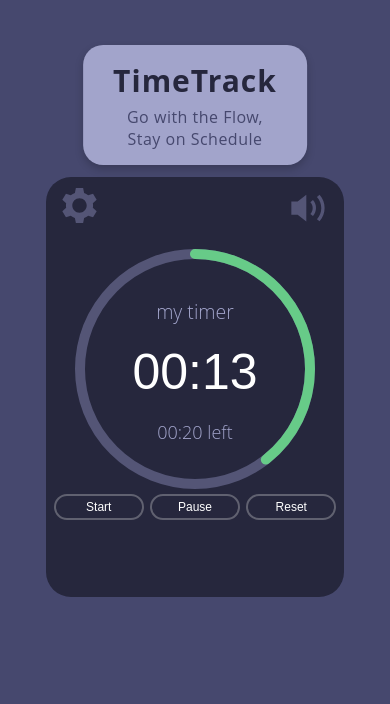
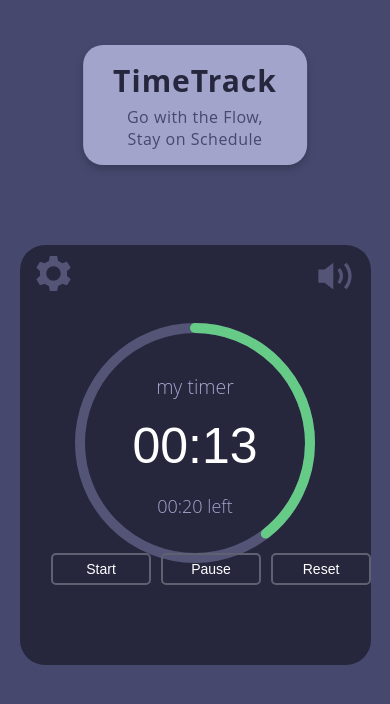
Before and after one commit to sgrisshk/Timer, a React (Create React App) app: page / in a window 390 px wide. Shown: the top 704 px of the page. Built offline with nearby package versions, Linux system fonts and the light colour scheme; a web font is replaced by a local one.

Commit message:
fix(element): add to Timer.css styles for phone display

```diff
--- a/src/Timer.css
+++ b/src/Timer.css
@@ -407,48 +407,39 @@ body, html {
 
 
 @media (max-width: 480px) {
-
-    .app-outer-wrapper {
-        padding: 0 5px;
-        display: flex;
-        flex-direction: column;
-        align-items: center;
-        max-width: 100%;
-    }
-
     .app-container {
         width: 90%;
-        padding: 5px;
+        padding: 10px 0;
         display: flex;
         flex-direction: column;
         align-items: center;
     }
 
-
     .timer-container {
-        width: 90%;
-        padding: 5px;
-        margin-top: 10px;
+        width: 100%;
+        padding: 10px;
+        margin-bottom: 15px;
         display: flex;
         flex-direction: column;
         align-items: center;
     }
 
     .buttons {
-        width: 100%;
+        width: 90%;
         display: flex;
-        justify-content: space-evenly;
-        padding: 5px;
+        justify-content: space-around;
+        margin-top: 10px;
+        margin-bottom: 20px;
     }
 
     .button {
-        padding: 4px 8px;
-        font-size: 12px;
-        flex: 1;
-        margin: 0 3px;
+        padding: 6px 10px;
+        font-size: 14px;
+        flex: none;
+        margin: 0 5px;
+        border-radius: 5px;
     }
 }
-
 @font-face{
     font-family: Open-Sans;
     src: url("https://fonts.google.com/specimen/Open+Sans?preview.text=Whereas%20recognition%20of%20the%20inherent%20dignity");
```
